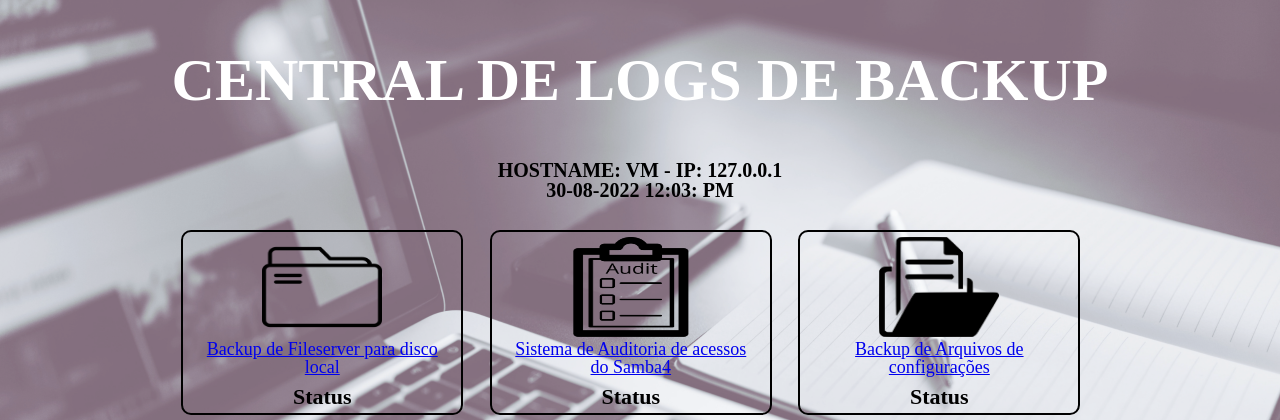
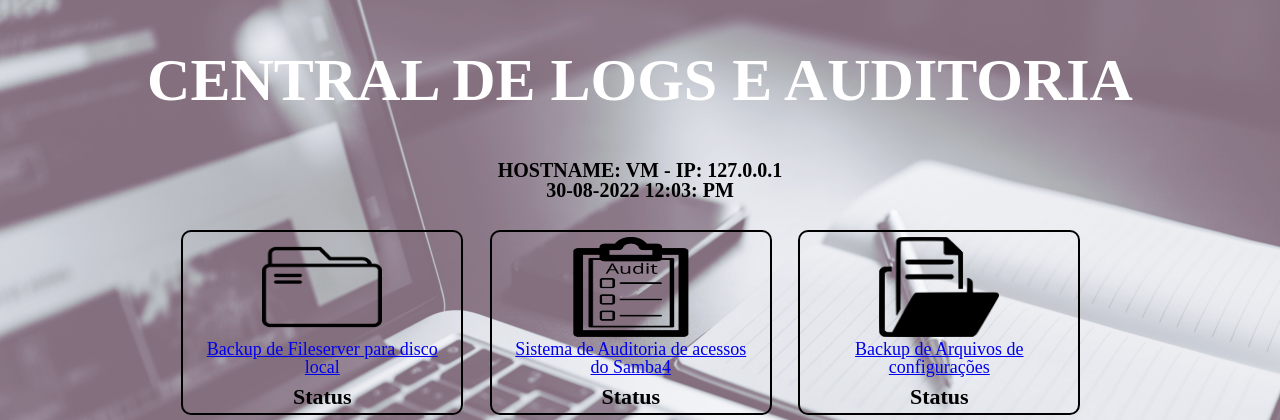
Before and after one commit to caiokal/Central-de-Logs-de-Backup-Samba4, a PHP site: page / in a window 1280 px wide. Shown: the top 420 px of the page. Run offline with PHP 8.4, Linux system fonts and the light colour scheme.

Commit message:
ajuste de titulo da pagina

```diff
--- a/index.php
+++ b/index.php
@@ -10,7 +10,7 @@
   </head>
   <body>
     <header class="titulo">
-        <h1>Central de Logs de Backup</h1>
+        <h1>Central de Logs e Auditoria</h1>
 	<h2>HOSTNAME: <?php echo gethostname();?> -  IP: <?php echo $_SERVER['SERVER_ADDR'];?></h2>
 	<h3><?php echo $DateAndTime = date('d-m-Y h:i: a', time());?></h3>
     </header>
```
